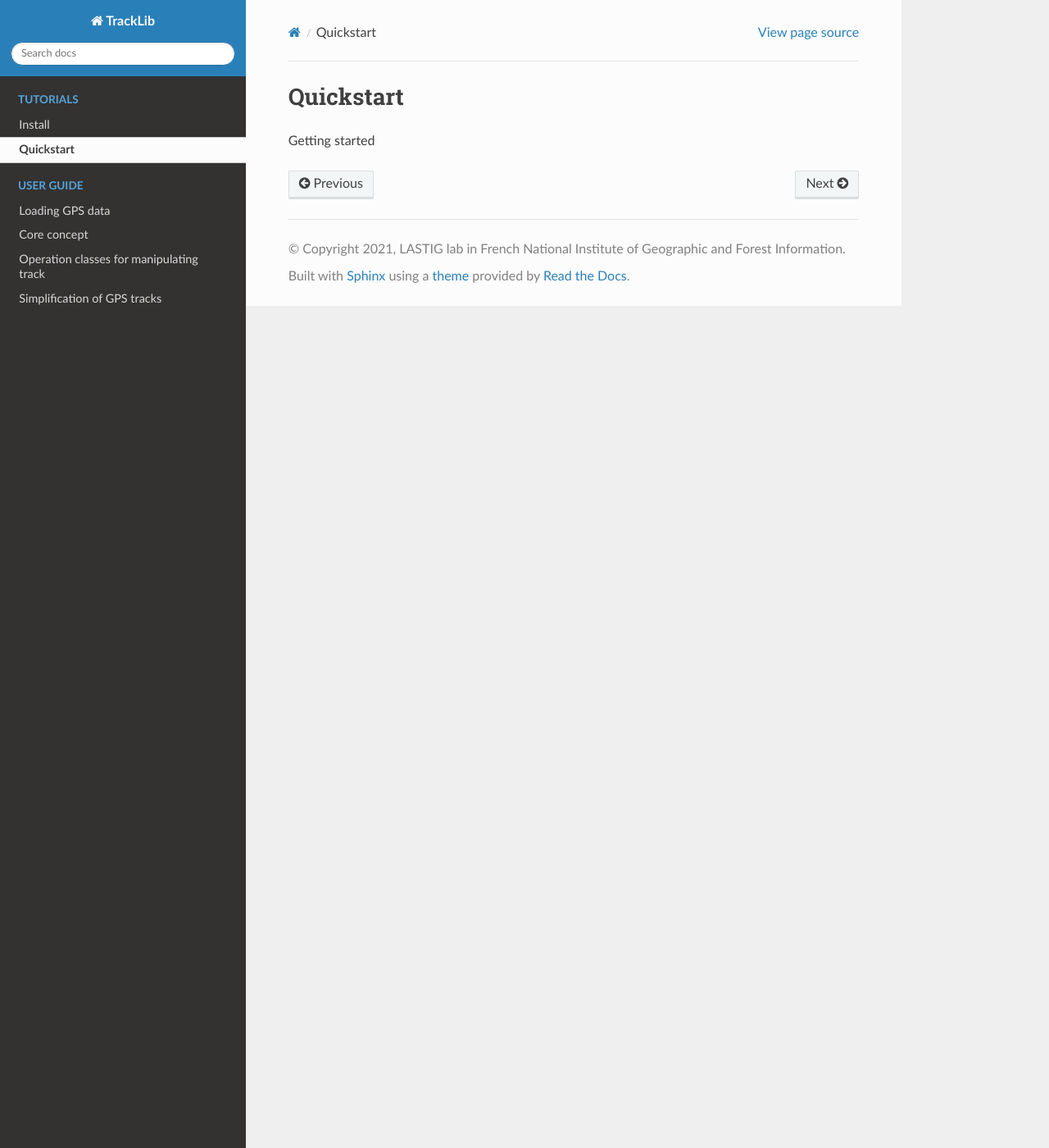
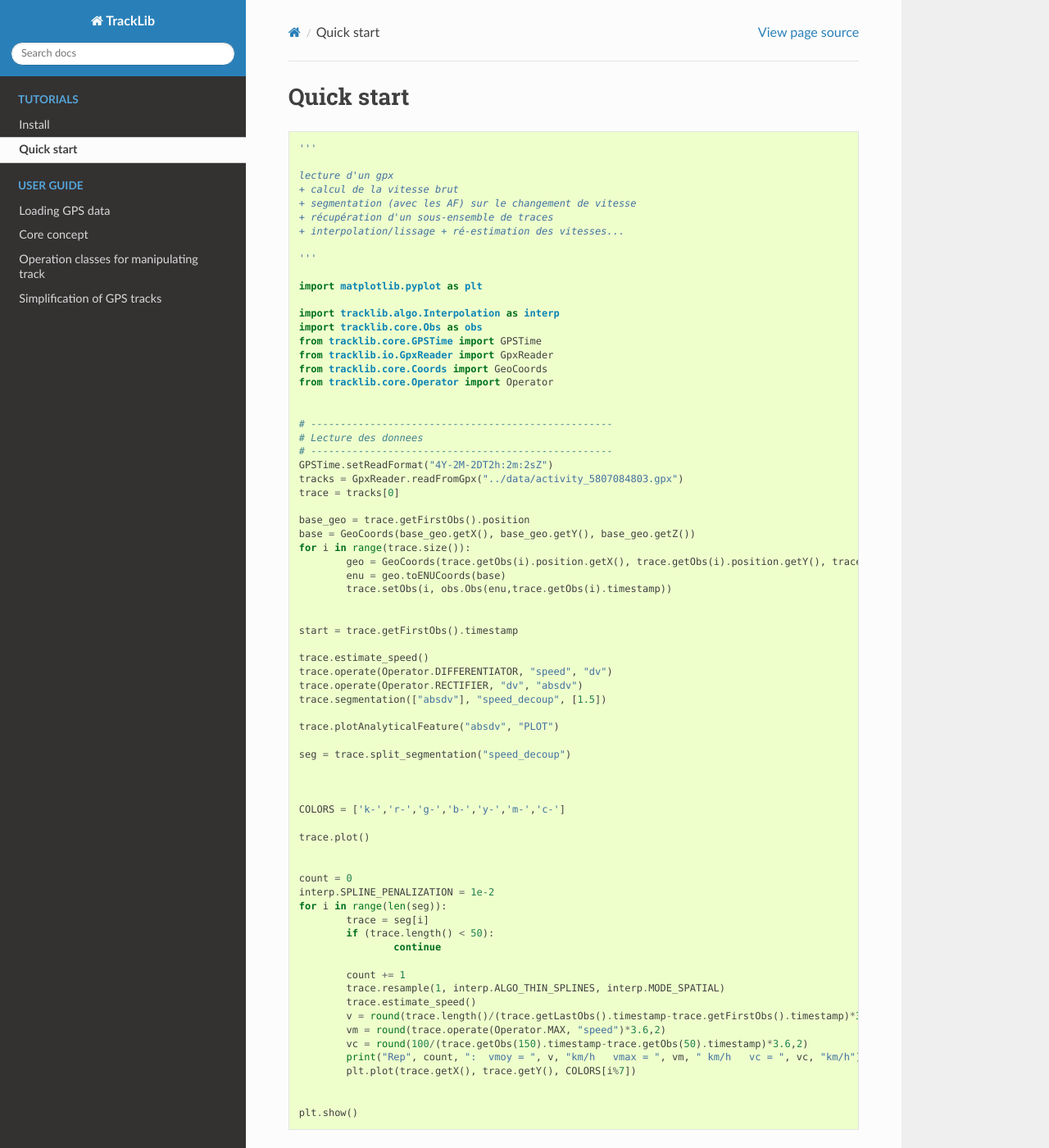
Before and after one commit to umrlastig/tracklib, a Sphinx documentation site: the page built from doc/source/quickstart.rst, in a window 1280 px wide and 1400 px high. Shown: the whole window at 82% size. Built offline with Sphinx 7.4.7 and the Read the Docs theme 2.0.0, drawn with Linux system fonts in a browser that asks for light colours.

Commit message:
documentation

```diff
--- a/doc/source/quickstart.rst
+++ b/doc/source/quickstart.rst
@@ -1,6 +1,77 @@
 
-Quickstart
+Quick start
 =============
 
+.. code-block:: python
 
-Getting started
+	'''
+
+	lecture d'un gpx
+	+ calcul de la vitesse brut
+	+ segmentation (avec les AF) sur le changement de vitesse
+	+ récupération d'un sous-ensemble de traces
+	+ interpolation/lissage + ré-estimation des vitesses...
+
+	'''
+
+	import matplotlib.pyplot as plt
+
+	import tracklib.algo.Interpolation as interp
+	import tracklib.core.Obs as obs
+	from tracklib.core.GPSTime import GPSTime
+	from tracklib.io.GpxReader import GpxReader
+	from tracklib.core.Coords import GeoCoords
+	from tracklib.core.Operator import Operator
+
+
+	# ---------------------------------------------------
+	# Lecture des donnees
+	# ---------------------------------------------------
+	GPSTime.setReadFormat("4Y-2M-2DT2h:2m:2sZ")
+	tracks = GpxReader.readFromGpx("../data/activity_5807084803.gpx")
+	trace = tracks[0]
+
+	base_geo = trace.getFirstObs().position
+	base = GeoCoords(base_geo.getX(), base_geo.getY(), base_geo.getZ())
+	for i in range(trace.size()):
+		geo = GeoCoords(trace.getObs(i).position.getX(), trace.getObs(i).position.getY(), trace.getObs(i).position.getZ())
+		enu = geo.toENUCoords(base)
+		trace.setObs(i, obs.Obs(enu,trace.getObs(i).timestamp))
+
+
+	start = trace.getFirstObs().timestamp
+
+	trace.estimate_speed()
+	trace.operate(Operator.DIFFERENTIATOR, "speed", "dv")
+	trace.operate(Operator.RECTIFIER, "dv", "absdv")
+	trace.segmentation(["absdv"], "speed_decoup", [1.5])
+
+	trace.plotAnalyticalFeature("absdv", "PLOT")
+
+	seg = trace.split_segmentation("speed_decoup")
+
+
+
+	COLORS = ['k-','r-','g-','b-','y-','m-','c-']
+
+	trace.plot()
+
+
+	count = 0
+	interp.SPLINE_PENALIZATION = 1e-2
+	for i in range(len(seg)):
+		trace = seg[i]
+		if (trace.length() < 50):
+			continue
+
+		count += 1
+		trace.resample(1, interp.ALGO_THIN_SPLINES, interp.MODE_SPATIAL)
+		trace.estimate_speed()
+		v = round(trace.length()/(trace.getLastObs().timestamp-trace.getFirstObs().timestamp)*3.6,2)
+		vm = round(trace.operate(Operator.MAX, "speed")*3.6,2)
+		vc = round(100/(trace.getObs(150).timestamp-trace.getObs(50).timestamp)*3.6,2)
+		print("Rep", count, ":  vmoy = ", v, "km/h   vmax = ", vm, " km/h   vc = ", vc, "km/h")
+		plt.plot(trace.getX(), trace.getY(), COLORS[i%7])
+
+
+	plt.show()
```
